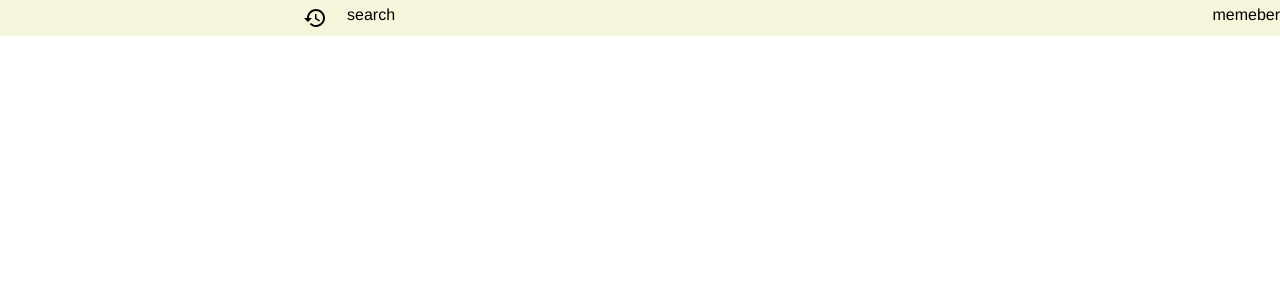
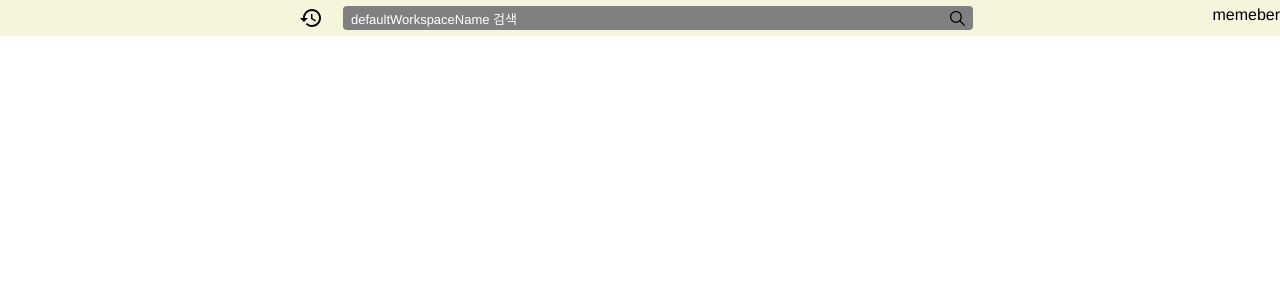
Before and after one commit to njsh4261/SGS_Last_Punch, a React (Create React App) app in the folder src/frontend/web/: page / in a window 1280 px wide. Shown: the top 300 px of the page. Built offline with nearby package versions, Linux system fonts and the light colour scheme.

Commit message:
feat: searchbar proto1
- 기본 UI  구현
- background color 수정 필요

```diff
--- a/src/frontend/web/src/App.tsx
+++ b/src/frontend/web/src/App.tsx
@@ -3,12 +3,8 @@ import Chat from './components/Chat';
 import MainHeader from './components/MianHeader';
 
 function App() {
-  return (
-    <>
-      <MainHeader></MainHeader>
-      {/* <Chat></Chat>; */}
-    </>
-  );
+  return <MainHeader></MainHeader>;
+  // return <Chat></Chat>;
 }
 
 export default App;
--- /dev/null
+++ b/src/frontend/web/src/components/MianHeader/Search.tsx
@@ -0,0 +1,48 @@
+import React from 'react';
+import styled from 'styled-components';
+import SearchIcon from '../../icon/search.svg';
+
+const ScontainerStyle = styled.article`
+  flex: 2;
+  display: flex;
+  justify-content: end;
+  border-radius: 4px;
+  padding: 0 8px;
+  align-items: center;
+  background: grey;
+  color: white;
+  font-size: small;
+  &:hover {
+    cursor: pointer;
+    opacity: 90%;
+  }
+`;
+
+const SearchText = styled.span`
+  width: 100%;
+`;
+
+const ImageButton = styled.section<{ imageUrl: string; size?: string }>`
+  background-image: url(${(props) => props.imageUrl});
+  background-repeat: no-repeat;
+  width: ${(props) => props.size || '25px'};
+  height: ${(props) => props.size || '25px'};
+  border: none;
+  outline: none;
+
+  &:hover {
+    opacity: 50%;
+    cursor: pointer;
+  }
+`;
+
+const SearchContainer = ({ workspaceName }: { workspaceName: string }) => {
+  return (
+    <ScontainerStyle>
+      <SearchText>{workspaceName} 검색</SearchText>
+      <ImageButton size="15px" imageUrl={SearchIcon}></ImageButton>
+    </ScontainerStyle>
+  );
+};
+
+export default SearchContainer;
--- a/src/frontend/web/src/components/MianHeader/index.tsx
+++ b/src/frontend/web/src/components/MianHeader/index.tsx
@@ -1,6 +1,7 @@
 import React from 'react';
 import styled from 'styled-components';
 import icon from '../../icon/restore.svg';
+import SearchContainer from './Search';
 
 const HeaderContainer = styled.header`
   display: flex;
@@ -25,10 +26,6 @@ const HhistoryIcon = styled.article`
   background-repeat: no-repeat;
 `;
 
-const Hsearch = styled.article`
-  flex: 2;
-`;
-
 const Hright = styled.article`
   flex: 1;
   display: flex;
@@ -36,12 +33,13 @@ const Hright = styled.article`
 `;
 
 const Header = () => {
+  const selectedWorkspace = 'defaultWorkspaceName';
   return (
     <HeaderContainer>
       <Hside>
         <HhistoryIcon></HhistoryIcon>
       </Hside>
-      <Hsearch>search</Hsearch>
+      <SearchContainer workspaceName={selectedWorkspace}></SearchContainer>
       <Hright>memeber</Hright>
     </HeaderContainer>
   );
```
Also changed, not shown: src/frontend/web/src/icon/search.svg (added).
